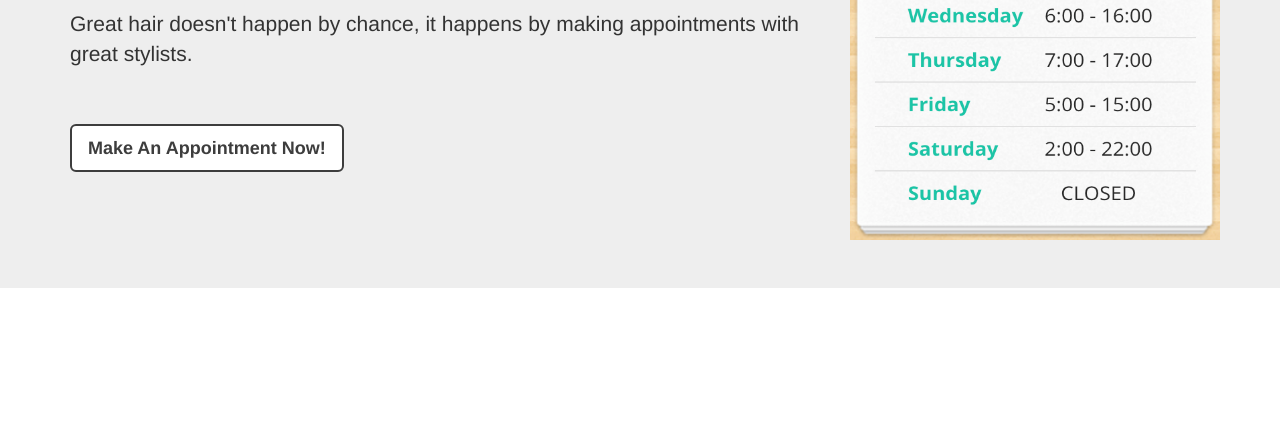
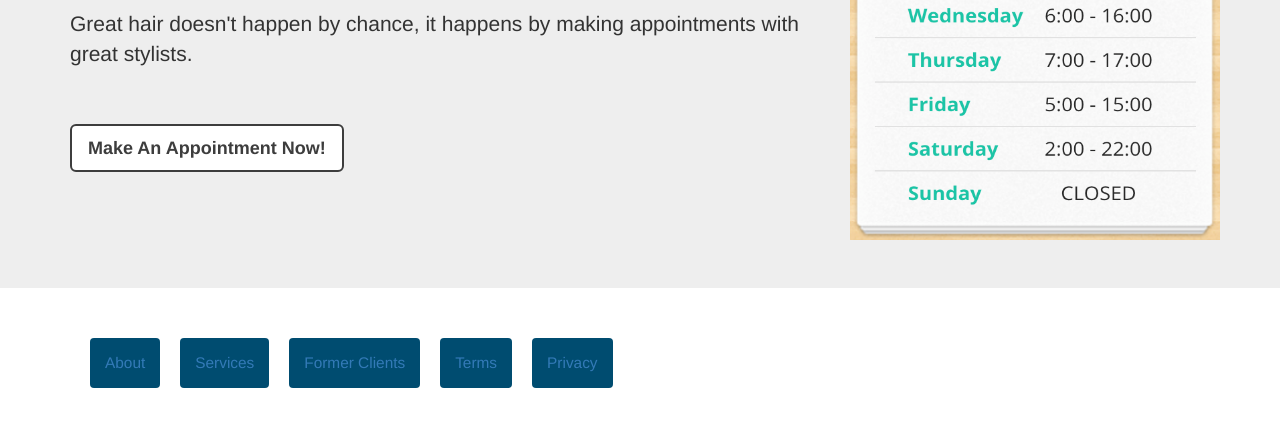
Before and after one commit to CleverProgrammer/champs_haircuts, a plain HTML site: page index.html in a window 1280 px wide. Shown: the part 328-754 px from the top of the page. Drawn offline with Linux system fonts and the light colour scheme.

Commit message:
Add footer div.

```diff
--- a/index.html
+++ b/index.html
@@ -52,5 +52,24 @@
     </div>
 </header>
 
+<footer>
+    <div class="container">
+        <div class="row row-content">
+            <div class="col-xs-12 col-sm-8">
+                <ul class="nav navbar-nav">
+                    <li><a href="#">About</a></li>
+                    <li><a href="#">Services</a></li>
+                    <li><a href="#">Former Clients</a></li>
+                    <li><a href="#">Terms</a></li>
+                    <li><a href="#">Privacy</a></li>
+                </ul>
+            </div>
+            <div class="col-xs-12 col-sm-4">
+
+            </div>
+        </div>
+    </div>
+</footer>
+
 </body>
 </html>
```
Lines whose indentation alone changed are shown as unchanged.
